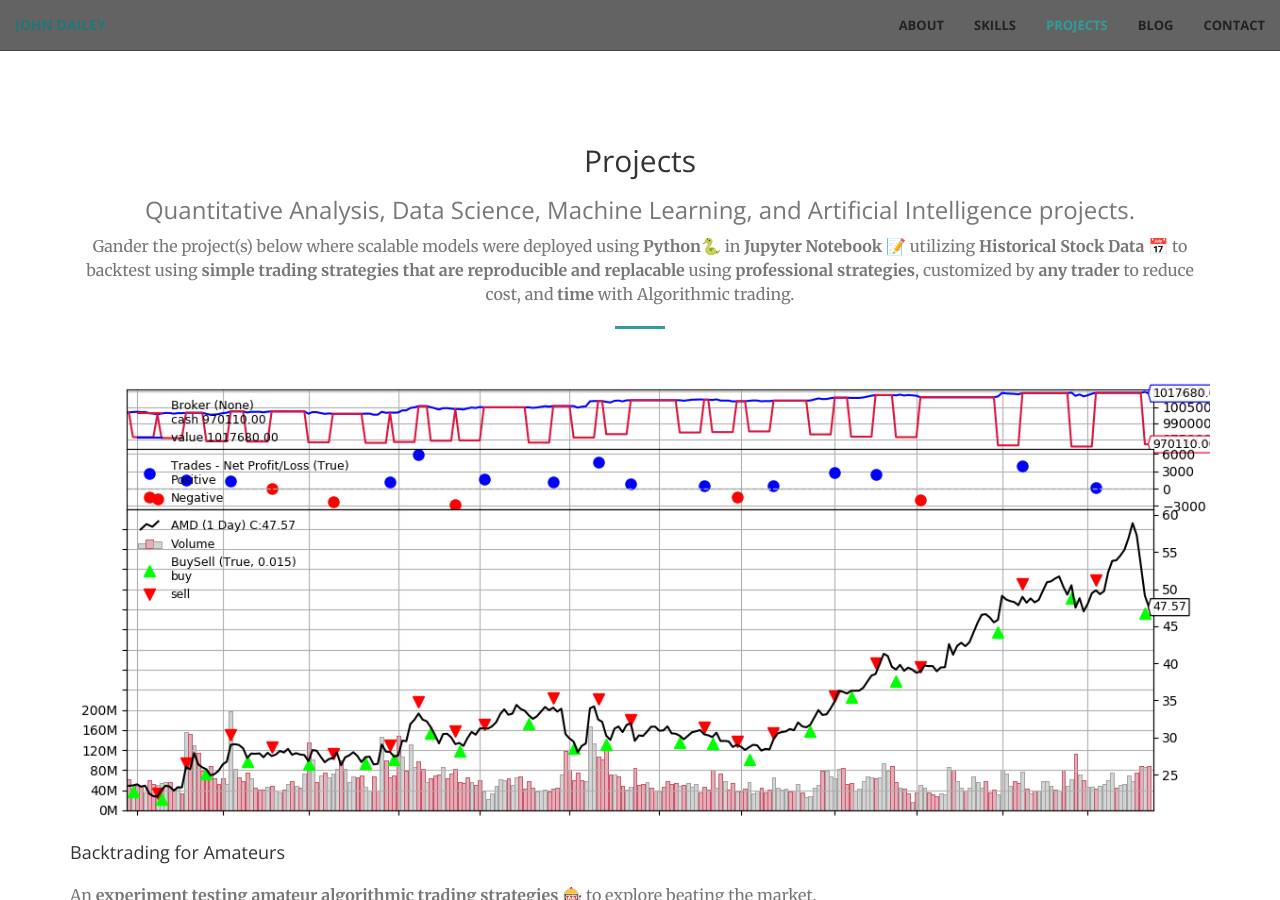
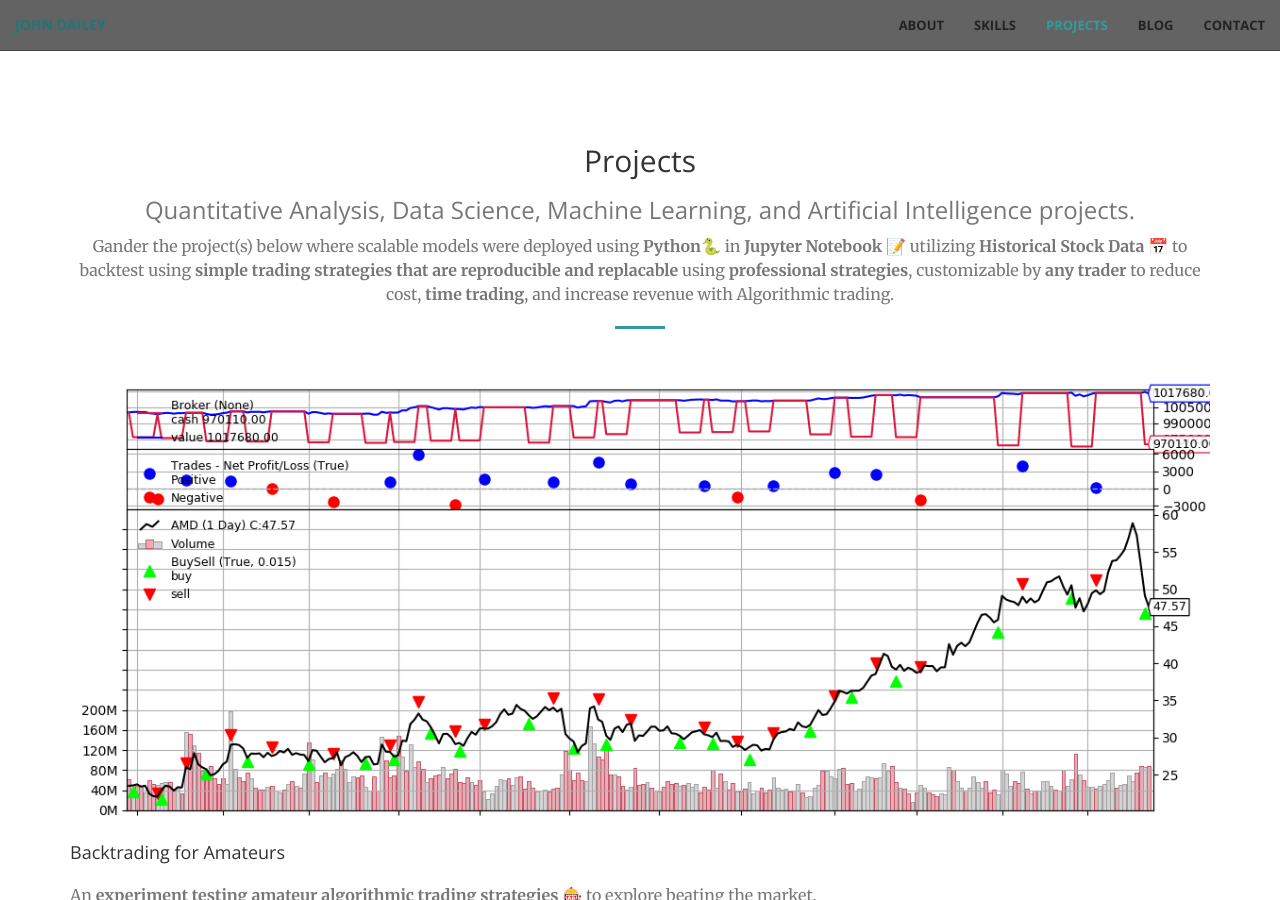
Before and after one commit to johnjdailey/johnjdailey.github.io, a Jekyll site: the page built from index.html, in a window 1280 px wide and 900 px high, scrolled down 1504 px. Built offline with Jekyll 4.4.1, drawn with Linux system fonts in a browser that asks for light colours.

Commit message:
Update portfolio.html

```diff
--- a/_includes/portfolio.html
+++ b/_includes/portfolio.html
@@ -13,9 +13,9 @@
           <strong>Jupyter Notebook</strong> 📝 utilizing
           <strong> Historical Stock Data</strong> 📅 to backtest using
           <strong>simple trading strategies that are reproducible and replacable</strong>
-          using <strong>professional strategies</strong>, customized by
-          <strong>any trader</strong> to reduce cost, and
-          <strong>time</strong> with Algorithmic trading.
+          using <strong>professional strategies</strong>, customizable by
+          <strong>any trader</strong> to reduce cost,
+          <strong>time trading</strong>, and increase revenue with Algorithmic trading.
         </p>
         <hr />
       </div>
```
